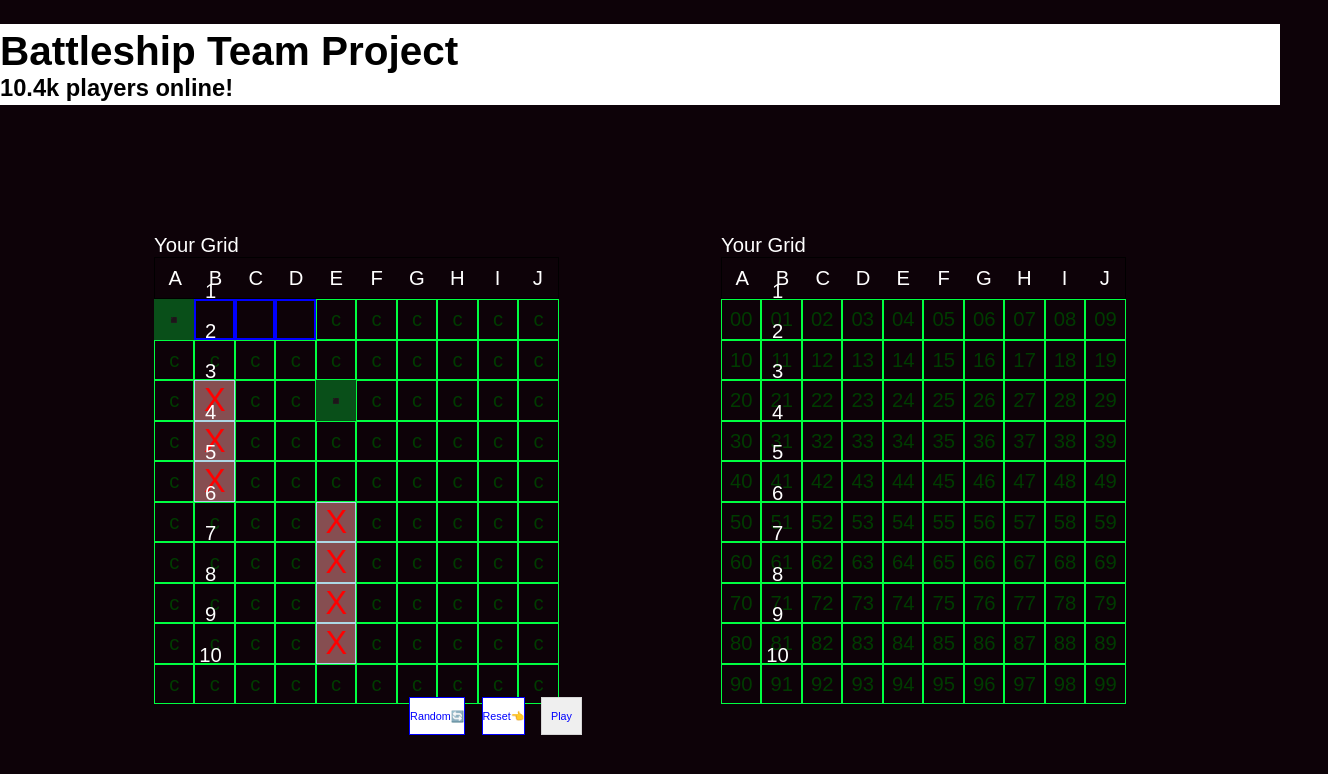
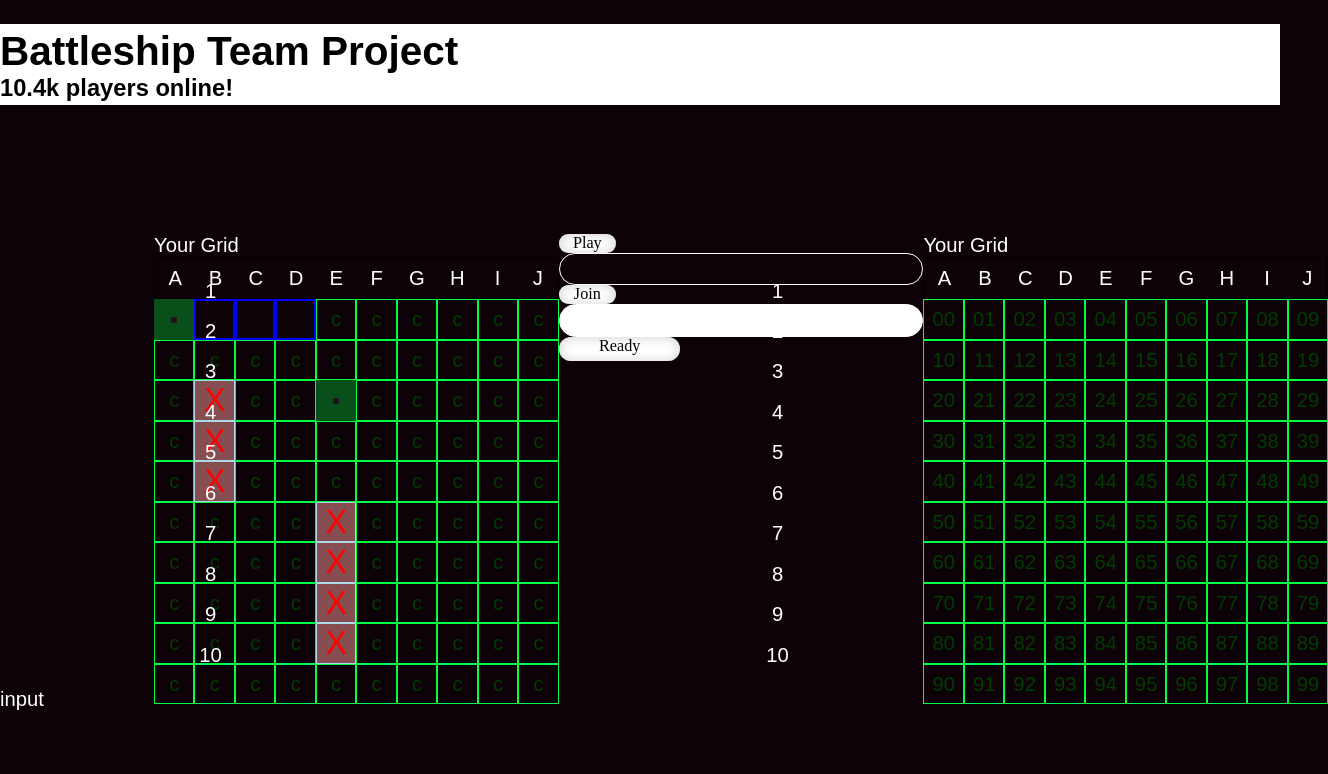
Before and after one commit to dor29494/Battleship_Team_Project, a React (Create React App) app in the folder client-side/Client_dor/: page / in a window 1280 px wide. Shown: the top 774 px of the page, 1328 px wide, since content can reach past the window. Built offline with nearby package versions, Linux system fonts and the light colour scheme.

Commit message:
input buttun

```diff
--- a/client-side/Client_dor/src/view/App.jsx
+++ b/client-side/Client_dor/src/view/App.jsx
@@ -4,6 +4,7 @@ import TopBar from "./TopBar"
 import UserGrid from "./UserGrid"
 import OppnentGrid from "./OppnentGrid"
 import Footer from "./Footer"
+import Input from "./Input"
 import {BsContext} from "../stateManager/stateManager"
 function App() {
   const {first_state,ships_array,grid_array,set_ships_array,set_grid_array} = useContext(BsContext);
@@ -12,8 +13,12 @@ function App() {
 
     <TopBar/>
     <GameWrapper>
+
 <UserGrid/>
-<OppnentGrid/>
+<Input/>
+<OppnentGrid>
+
+</OppnentGrid>
 <Footer />
     </GameWrapper>
 
--- a/client-side/Client_dor/src/view/Footer.jsx
+++ b/client-side/Client_dor/src/view/Footer.jsx
@@ -6,11 +6,7 @@ const Footer = () => {
 
     return (
         <Wrapper>
-            <ButtonsWrapper>
-                <Randomgrid> Random🔄 </Randomgrid>
-                <Resetgrid> Reset👈 </Resetgrid>
-                <Playbtn>Play</Playbtn>
-            </ButtonsWrapper>
+            input
         </Wrapper>
 
 
--- /dev/null
+++ b/client-side/Client_dor/src/view/Input.jsx
@@ -0,0 +1,123 @@
+import React, { useState } from "react";
+import styled from "styled-components";
+const Input = () => {
+const [room_id,set_room_id] = useState("");
+console.log(room_id)
+const PlayFunc = ()=>{
+ set_room_id(play_button())
+}
+// input-value
+const InputFunc = (// input-value
+    )=>{
+    // join_button(input-value)
+}
+
+  return (
+   <MiniWrapper>
+   <PlayButton onClick={PlayFunc}>Play</PlayButton>
+      <UrlHolder>{room_id}</UrlHolder>
+      <JoinButton onClick={InputFunc(room_id)}>Join</JoinButton>
+        <InputHolder/>
+        <ReadyButton>Ready</ReadyButton>
+
+ </MiniWrapper>
+  )}
+
+export default Input;
+
+const MiniWrapper = styled.div`
+display:flex;
+flex-direction: column;
+// border: 2px black solid;
+height: 100%;
+justify-content: space-around;
+`
+const UrlHolder = styled.div`
+height: 4rem;
+width: 45rem;
+outline: none;
+border-radius: 4rem;
+border: white 2px solid;
+transition: border 0.5s;
+padding: 1rem;
+z-index: 1;
+
+&:focus {
+  border: tomato 2px solid;
+}
+`
+
+
+const PlayButton = styled.button`
+  font-family: "Expletus Sans";
+  text-align: left;
+  font-size: 2rem;
+  width: 7rem;
+  max-height: 7rem;
+  text-align: center;
+  border-radius: 3rem;
+  font-weight: 400;
+  color: black;
+  background: white;
+  border: none;
+  box-shadow: inset 0 0.1rem 1.5rem lightgrey;
+  cursor: pointer;
+  &:focus{
+   outline: none;
+   box-shadow: 0px 0px yellow, -1em 0 04em white;
+  }
+`;
+const ReadyButton = styled.div`
+font-family: "Expletus Sans";
+text-align: left;
+font-size: 2rem;
+width: 15rem;
+height: 3rem;
+text-align: center;
+border-radius: 3rem;
+font-weight: 400;
+color: black;
+background: white;
+border: none;
+box-shadow: inset 0 0.1rem 1.5rem lightgrey;
+cursor: pointer;
+&:focus{
+ outline: none;
+ box-shadow: 0px 0px yellow, -1em 0 04em white;
+}
+`;
+
+
+const InputHolder = styled.input`
+  height: 4rem;
+  width: 45rem;
+  outline: none;
+  border-radius: 4rem;
+  border: white 2px solid;
+  transition: border 0.5s;
+  padding: 1rem;
+ z-index: 1;
+
+  &:focus {
+    border: tomato 2px solid;
+  }
+`;
+const JoinButton = styled.div`
+font-family: "Expletus Sans";
+text-align: left;
+font-size: 2rem;
+width: 7rem;
+max-height: 7rem;
+text-align: center;
+border-radius: 3rem;
+font-weight: 400;
+color: black;
+background: white;
+border: none;
+box-shadow: inset 0 0.1rem 1.5rem lightgrey;
+cursor: pointer;
+&:focus{
+ outline: none;
+ box-shadow: 0px 0px yellow, -1em 0 04em white;
+}
+`;
```
Also changed, not shown: 1 other file (tests, documents, lock files or other folders).
